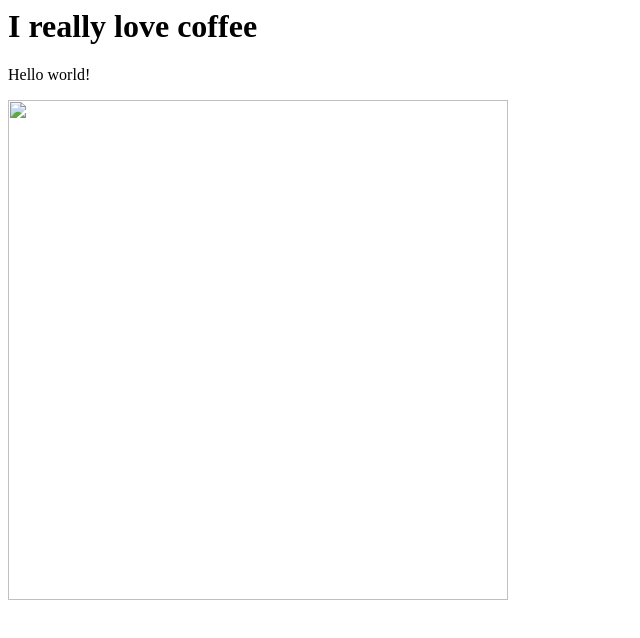
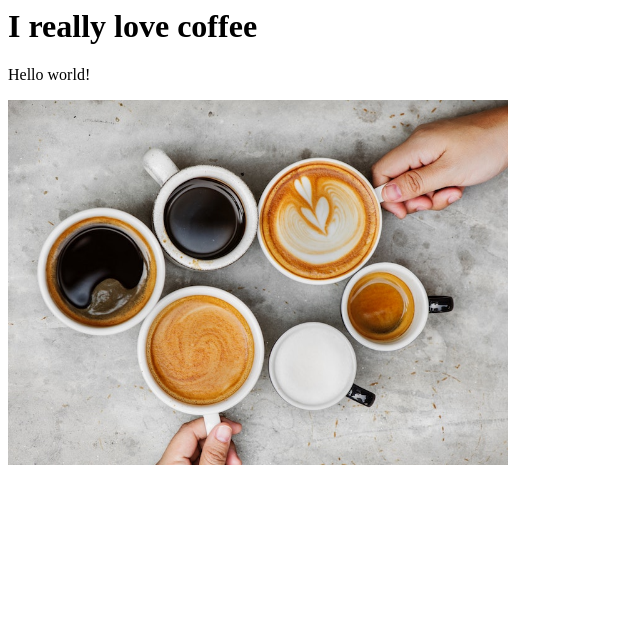
Before and after one commit to Adedoyin007/index, a plain HTML site: page index.html in a window 1280 px wide. Shown: the whole page, without its empty margins (0-640 px from the left). Drawn offline with Linux system fonts and the light colour scheme.

Commit message:
Update index.html

```diff
--- a/index.html
+++ b/index.html
@@ -7,6 +7,6 @@
     <h1>I really love coffee</h1>
     <p>Hello world!</p>
 
-    <img src="coffee.jpg" width="500">
+    <img src="coffee.jpeg" width="500">
 </body>
 </html>
```
